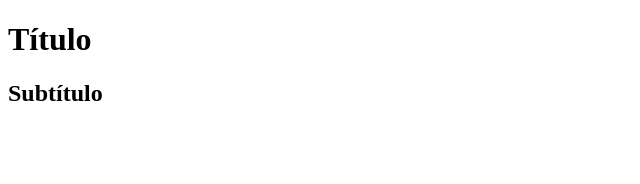
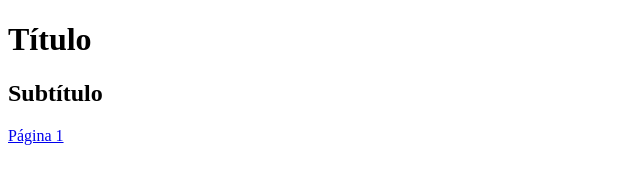
Before and after one commit to JoaJara21/Tarea01, a plain HTML site: page index.html in a window 1280 px wide. Shown: the full height of the page, 0-640 px from the left. Drawn offline with Linux system fonts and the light colour scheme.

Commit message:
Se agregan enlaces en el index y pagina 1

```diff
--- a/index.html
+++ b/index.html
@@ -9,5 +9,6 @@
 <body>
     <h1>Título</h1>
     <h2>Subtítulo</h2>
+    <div><a href="pagina_1.html">Página 1</a></div>
 </body>
 </html>
```
Also changed, not shown: pagina_1.html (+1 -0 lines).
